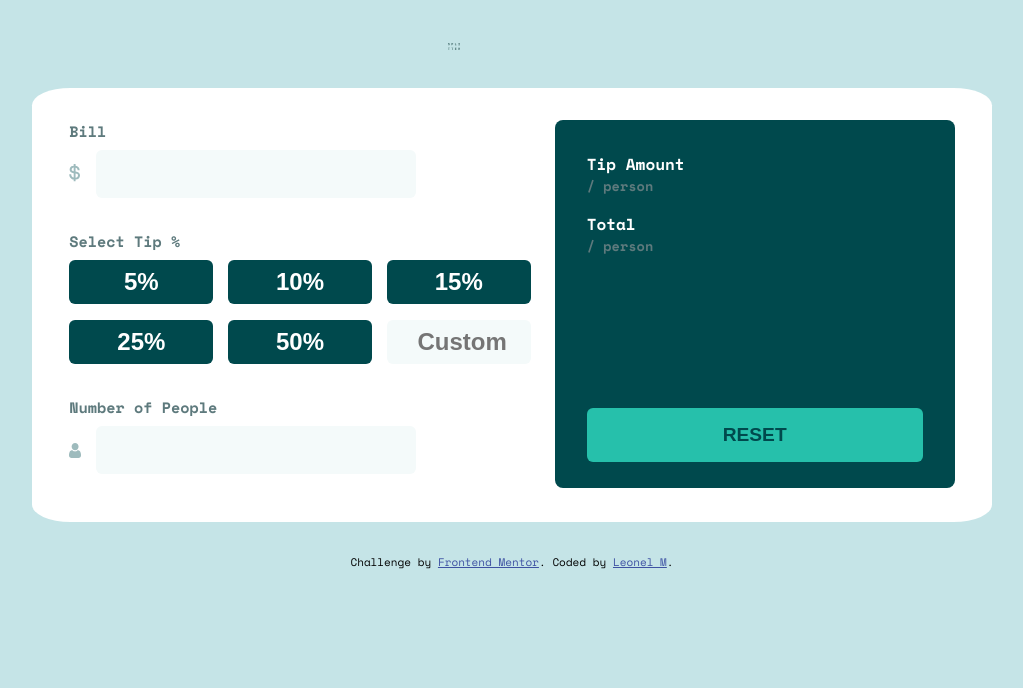
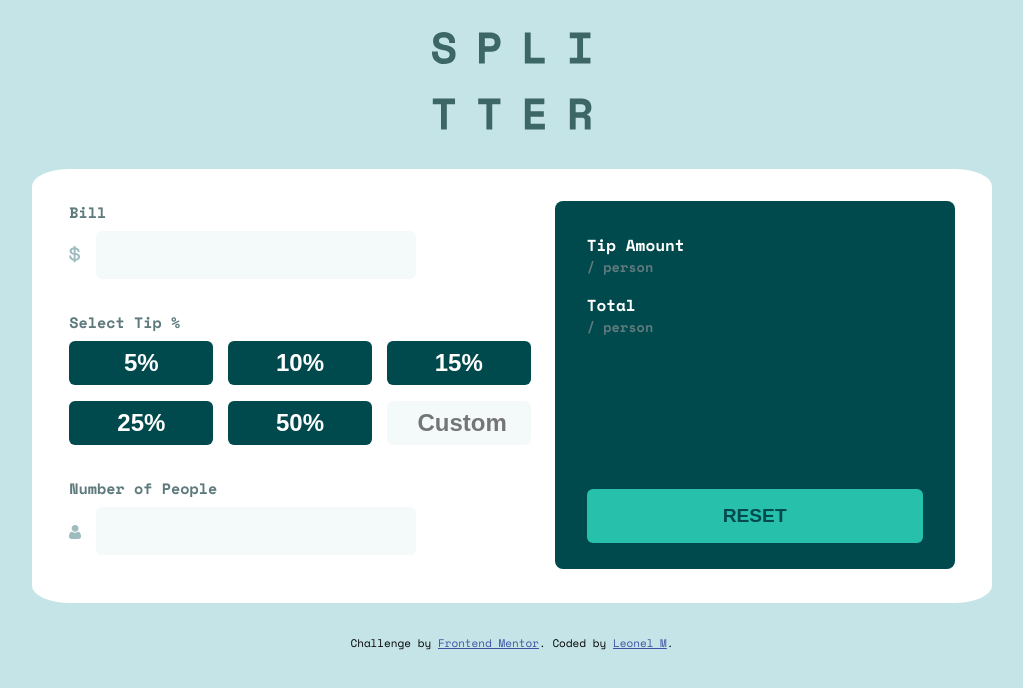
Before and after one commit to leoenter/tip-calculator-app, a plain HTML site: page index.html in a window 1280 px wide. Shown: the whole page, without its empty margins (128-1151 px from the left). Drawn offline with nearby package versions, Linux system fonts and the light colour scheme.

Commit message:
logo fix

```diff
--- a/style.css
+++ b/style.css
@@ -69,15 +69,15 @@ header {
 
 .grid-container-title{
 
-	width: 8rem;
-	letter-spacing: .4rem;
+	width: 10rem;
+
 	margin: auto;
 	padding-top: 2rem;
 
 }
 .grid-container-title img {
-	font-size: 6rem;
-	text-align:center;
+	width:100%;
+	object-fit:cover;
 
 
 }
```
